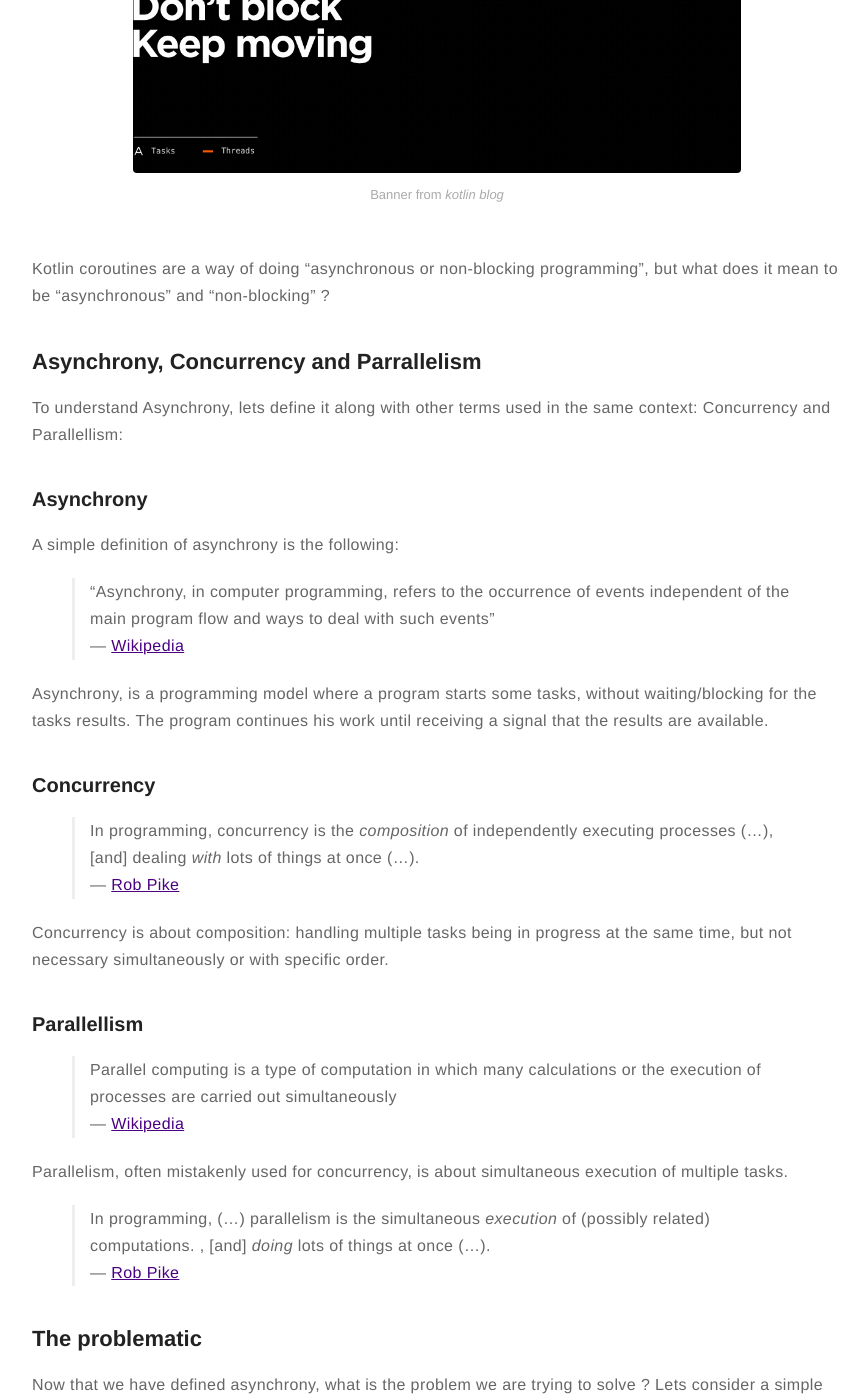
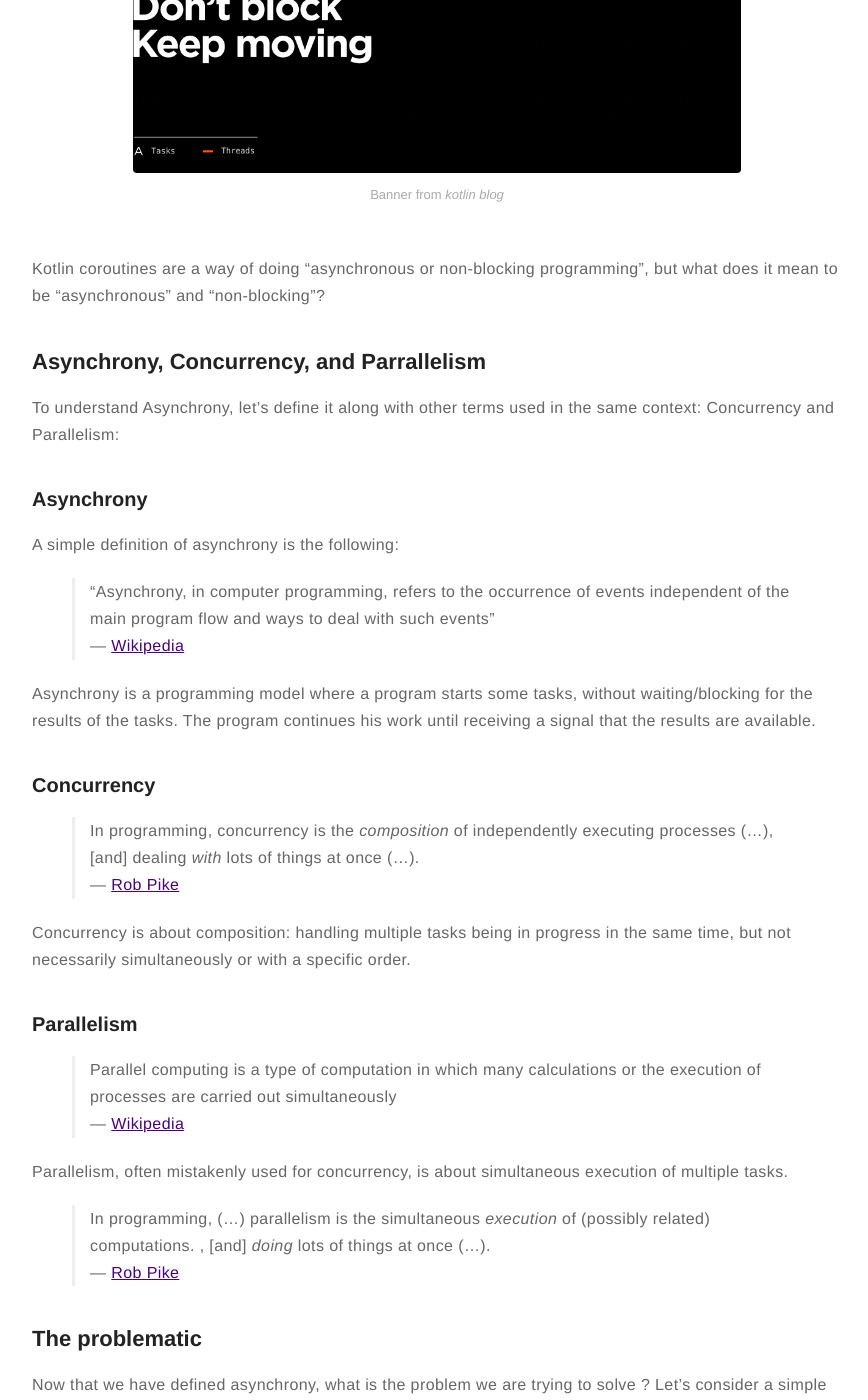
Before and after one commit to aallam/aallam.github.io, a Jekyll site: the page built from _posts/2019-06-05-asynchronous-programming-with-kotlin.md, in a window 1280 px wide and 1400 px high, scrolled down 339 px. Shown: the whole window, without its empty margins (203-1071 px from the left). Built offline with Jekyll 4.4.1, drawn with Linux system fonts in a browser that asks for light colours; some of the changed text lies outside the part shown.

Commit message:
typos fixes

```diff
--- a/_posts/2019-06-05-asynchronous-programming-with-kotlin.md
+++ b/_posts/2019-06-05-asynchronous-programming-with-kotlin.md
@@ -18,10 +18,10 @@ jemoji:
 <br/>
 
 
-Kotlin coroutines are a way of doing “asynchronous or non-blocking programming”, but what does it mean to be “asynchronous” and “non-blocking” ?
+Kotlin coroutines are a way of doing “asynchronous or non-blocking programming”, but what does it mean to be “asynchronous” and “non-blocking”?
 
-## Asynchrony, Concurrency and Parrallelism
-To understand Asynchrony, lets define it along with other terms used in the same context: Concurrency and Parallellism:
+## Asynchrony, Concurrency, and Parrallelism
+To understand Asynchrony, let's define it along with other terms used in the same context: Concurrency and Parallelism:
 
 ### Asynchrony
 A simple definition of asynchrony is the following:
@@ -29,15 +29,15 @@ A simple definition of asynchrony is the following:
 > “Asynchrony, in computer programming, refers to the occurrence of events independent of the main program flow and ways to deal with such events”
 > — [Wikipedia](https://en.wikipedia.org/wiki/Asynchrony_(computer_programming))
 
-Asynchrony, is a programming model where a program starts some tasks, without waiting/blocking for the tasks results. The program continues his work until receiving a signal that the results are available.
+Asynchrony is a programming model where a program starts some tasks, without waiting/blocking for the results of the tasks. The program continues his work until receiving a signal that the results are available.
 
 ### Concurrency
 > In programming, concurrency is the _composition_ of independently executing processes (…), [and] dealing _with_ lots of things at once (…).
 > — [Rob Pike](https://blog.golang.org/concurrency-is-not-parallelism)
 
-Concurrency is about composition: handling multiple tasks being in progress at the same time, but not necessary simultaneously or with specific order.
+Concurrency is about composition: handling multiple tasks being in progress in the same time, but not necessarily simultaneously or with a specific order.
 
-### Parallellism
+### Parallelism
 > Parallel computing is a type of computation in which many calculations or the execution of processes are carried out simultaneously
 > — [Wikipedia](https://en.wikipedia.org/wiki/Parallel_computing)
 
@@ -48,7 +48,7 @@ Parallelism, often mistakenly used for concurrency,  is about simultaneous execu
 
 ## The problematic
 Now that we have defined asynchrony, what is the problem we are trying to solve ?
-Lets consider a simple web-application that:
+Let's consider a simple web-application that:
 * Receives request from a client.
 * Reads a local file.
 * Uploads the file to some server.
@@ -58,16 +58,16 @@ The picture below shows the application might work in the single-thread mode:
 <div class="text-center">
    <img class="image" src="{{ site.url }}/assets/images/blog/intro_coroutines_request.png" alt="Single-thread request handling"/>
 </div>
-This only works for a single request, when working thread is busy handling a request, it won’t be able to respond to another request in the same time!
+This only works for a single request, when the working thread is busy handling a request, it won’t be able to respond to another request in the same time!
 
 #### Thread by request
-A solution might be to have a thread for each request! however, thread creation is expensive and this approach has a limit: number of thread OS can manage concurrently!
+A solution might be to have a thread for each request! however, thread creation is expensive and this approach has a limit: the number of thread OS can manage concurrently!
 
 #### Thread Pool
 What about using thread pools? A limit here is once all the threads are busy, each new request will have to wait until a thread is available.
 
 #### Yield and Continue
-If a thread is doing nothing but waiting for a I/O operation (file or network), why not just to re-use it? for this to work, we need each request to **yield** the thread to another request instead of keeping the thread and waiting, then **continue** later when the waiting is done.
+If a thread is doing nothing but waiting for an I/O operation (file or network), why not just to re-use it? for this to work, we need each request to **yield** the thread to another request instead of keeping the thread and waiting, then **continue** later when the waiting is done.
 <div class="text-center">
    <img class="image" src="{{ site.url }}/assets/images/blog/intro_coroutines_yield_continue.png" alt="Coroutine Yield and Continue handling"/>
 </div>
@@ -76,12 +76,11 @@ Each function should split into **chunks**, **release** the thread after running
 For further understanding, please read this excellent [article][3] and check the sources section below.
 
 ## Reactive Streams and Coroutines
-Reactive streams and Kotlin coroutines are often being compared. The following citation is an excellent answer to this comparaison:
+Reactive streams and Kotlin coroutines are often being compared. The following citation is an excellent answer to this comparison:
 >(…) RxKotlin does not use coroutines yet; the reason is quite simple–both coroutines and Schedulers in RxKotlin share nearly the same internal architecture.
 > — [Reactive Programming in Kotlin][4]
 
-In other terms, coroutines and Rx are simply **two different layers of abstraction**.
-However, in a near future, [Kotlin Flows][5] could be a solution to this delima.
+In other terms, coroutines and Rx are simply **two different layers of abstraction**. However, in the near future, [Kotlin Flows][5] could be a solution to this dilemma.
 
 - - - -
 
```
